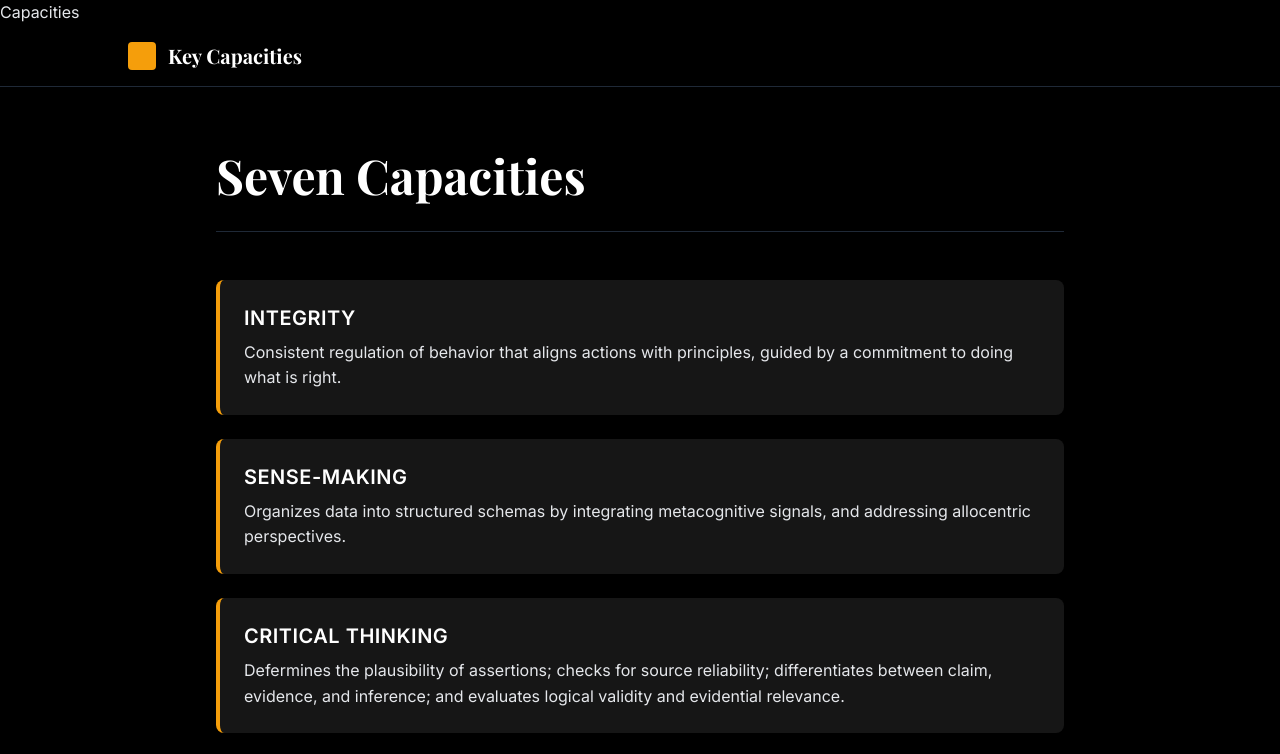
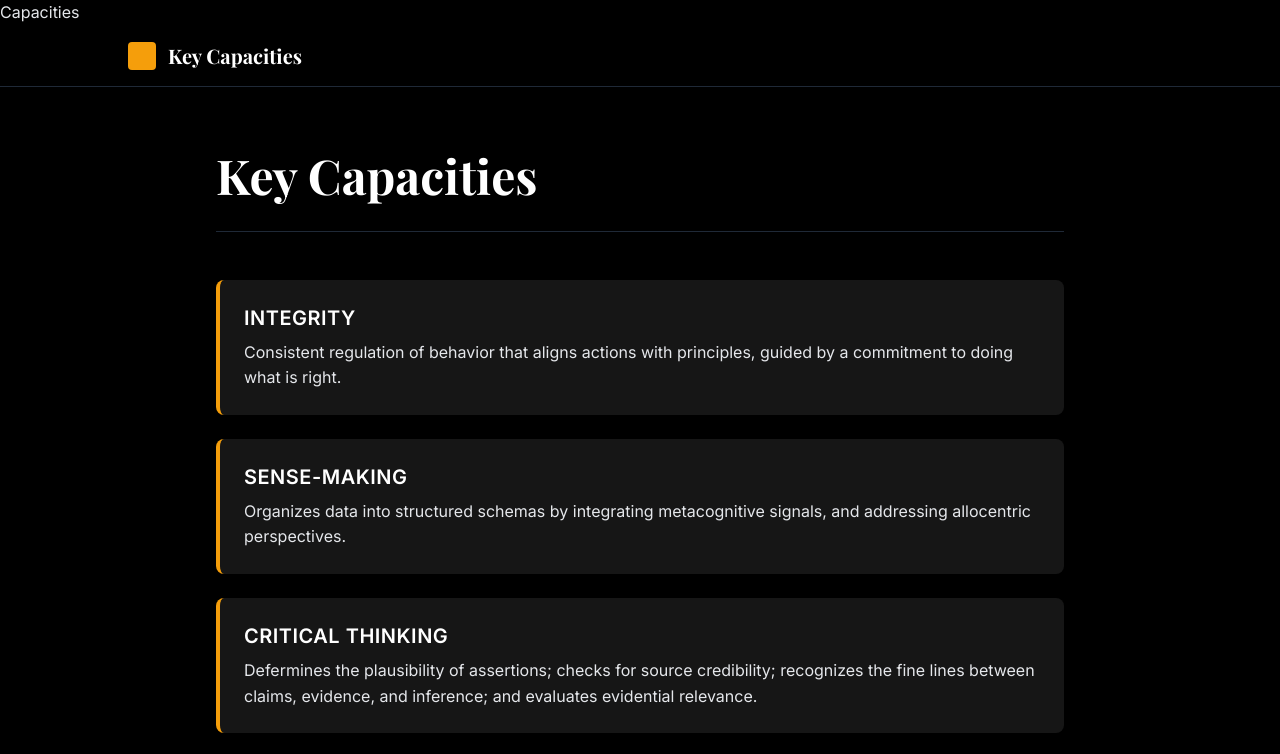
Before and after one commit to arthulian/cognition, a plain HTML site: page index.html in a window 1280 px wide. Shown: the top 754 px of the page. Drawn offline with nearby package versions, Linux system fonts and the light colour scheme.

Commit message:
Update index.html

```diff
--- a/index.html
+++ b/index.html
@@ -52,7 +52,7 @@
 
     <main class="max-w-4xl mx-auto px-6 py-16">
         <header class="mb-12 border-b border-gray-800 pb-8">
-            <h1 class="text-5xl font-display font-bold text-white">Seven Capacities</h1>
+            <h1 class="text-5xl font-display font-bold text-white">Key Capacities</h1>
         </header>
 
         <section>
@@ -68,7 +68,7 @@
 
             <div class="definition-card">
                 <h3 class="text-xl font-bold text-white mb-2 uppercase tracking-wide">Critical Thinking</h3>
-                <p>Defermines the plausibility of assertions; checks for source reliability; differentiates between claim, evidence, and inference; and evaluates logical validity and evidential relevance.</p>
+                <p>Defermines the plausibility of assertions; checks for source credibility; recognizes the fine lines between claims, evidence, and inference; and evaluates evidential relevance.</p>
             </div>
 
             <div class="definition-card">
```
